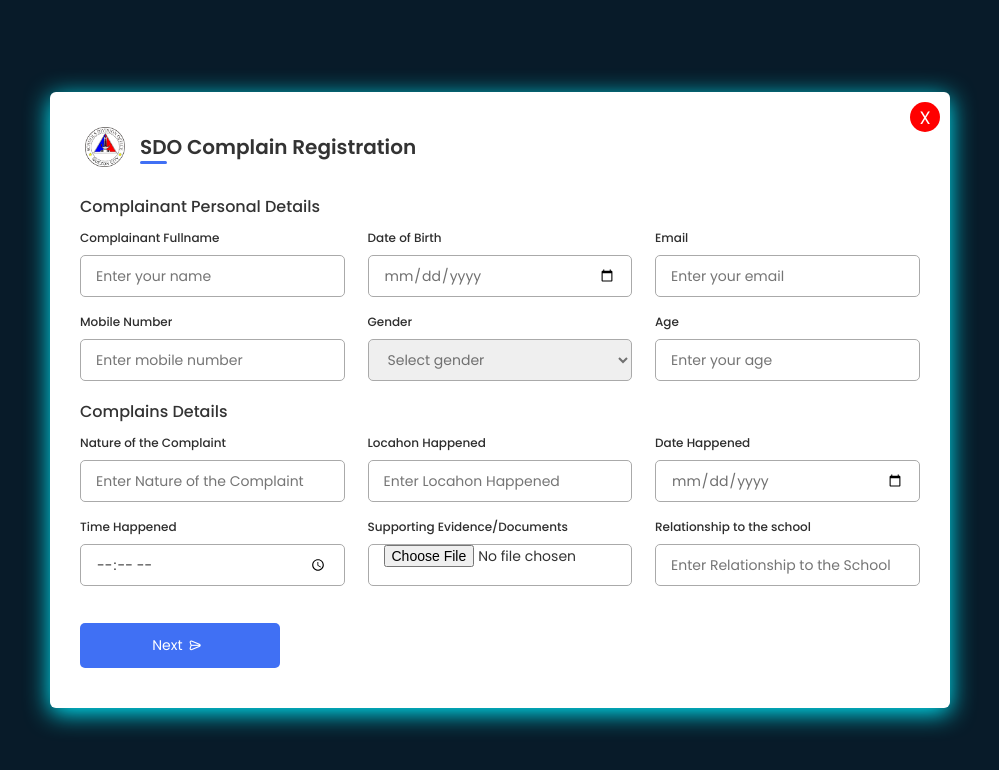
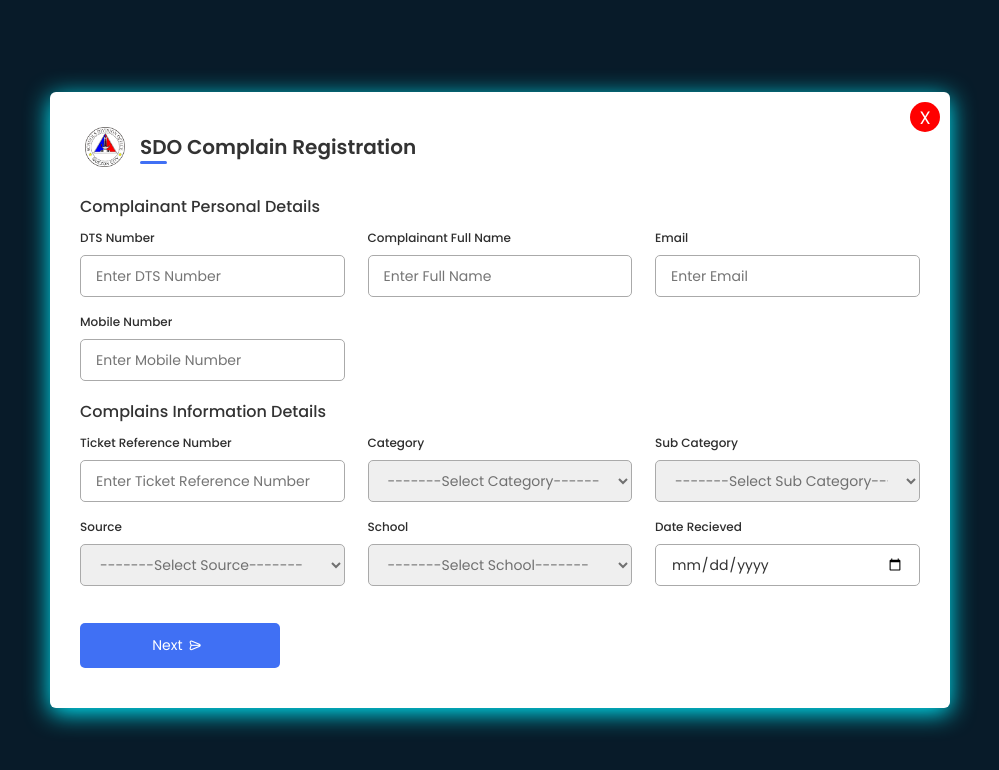
Before and after one commit to jayps69/SDOComplain, a PHP site: page /admin/registration.php in a window 1280 px wide. Shown: the top 770 px of the page, without its empty margins (140-1139 px from the left). Run offline with PHP 8.4, Linux system fonts and the light colour scheme; data that the repository does not hold is empty.

Commit message:
Update registration.php

```diff
--- a/admin/registration.php
+++ b/admin/registration.php
@@ -1,5 +1,4 @@
 <!DOCTYPE html>
-<!-- Coding By CodingNepal - codingnepalweb.com -->
 <html lang="en">
 <head>
     <meta charset="UTF-8">
@@ -25,84 +24,153 @@
         </div>
 
 
-        <form action="#">
+        <form action="#" method="POST">
             <div class="form first">
                 <div class="details personal">
                     <span class="title">Complainant Personal Details</span>
 
                     <div class="fields">
                         <div class="input-field">
-                            <label>Complainant Fullname</label>
-                            <input type="text" placeholder="Enter your name" required>
+                            <label>DTS Number</label>
+                            <input type="number" name="dts" placeholder="Enter DTS Number" >
                         </div>
 
                         <div class="input-field">
-                            <label>Date of Birth</label>
-                            <input type="date" placeholder="Enter birth date" required>
+                            <label>Complainant Full Name</label>
+                            <input type="text"name="fname" placeholder="Enter Full Name" >
                         </div>
 
                         <div class="input-field">
                             <label>Email</label>
-                            <input type="text" placeholder="Enter your email" required>
+                            <input type="mail" name="mail" placeholder="Enter Email" >
                         </div>
 
                         <div class="input-field">
                             <label>Mobile Number</label>
-                            <input type="number" placeholder="Enter mobile number" required>
+                            <input type="number" name="contact" placeholder="Enter Mobile Number" >
+                        </div>
+
+
+                    </div>
+                </div>
+
+                <div class="details ID">
+                    <span class="title">Complains Information Details</span>
+
+                    <div class="fields">
+                        <div class="input-field">
+                            <label>Ticket Reference Number</label>
+                            <input type="number" name="trn" placeholder="Enter Ticket Reference Number" >
                         </div>
 
                         <div class="input-field">
-                            <label>Gender</label>
-                            <select required>
-                                <option disabled selected>Select gender</option>
-                                <option>Male</option>
-                                <option>Female</option>
-                                <option>Others</option>
+                            <label for="category-dropdown">Category</label>
+                            <select id="category-dropdown" name="category">
+                                <option value="">-------Select Category-------</option>
+                                <?php
+                                $conn = new mysqli('localhost', 'root', '', 'sdocms');
+                                if ($conn->connect_error) {
+                                    die("Connection failed: " . $conn->connect_error);
+                                }
+
+                                $result = mysqli_query($conn, "SELECT * FROM category ORDER BY category ASC");
+
+                                while ($row = mysqli_fetch_array($result)) {
+                                    ?>
+                                    <option value="<?php echo $row['catID']; ?>"><?php echo $row['category']; ?></option>
+                                    <?php
+                                }
+                                ?>
+                            </select>
+                        </div>
+                        <div class="input-field">
+                            <label for="subcategory-dropdown">Sub Category</label>
+                            <select name="subcategory" id="subcategory-dropdown">
+                                <option value="">-------Select Sub Category-------</option>
+                            </select>
+                        </div>
+                        <script>
+                        document.getElementById('category-dropdown').addEventListener('change', function() {
+                            var categoryID = this.value;
+                            var subcategoryDropdown = document.getElementById('subcategory-dropdown');
+                            subcategoryDropdown.innerHTML = '<option value="">-------Select Sub Category-------</option>';
+
+                            if (categoryID) {
+                                // Fetch subcategories based on the selected category from the server using AJAX.
+                                // You can use JavaScript frameworks like jQuery or fetch API for this.
+                                // Replace the following with your AJAX code.
+
+                                // Example using fetch API
+                                fetch('get_subcategories.php?categoryID=' + categoryID)
+                                    .then(response => response.json())
+                                    .then(data => {
+                                        data.forEach(function(subcategory) {
+                                            var option = document.createElement('option');
+                                            option.value = sub_category.id;
+                                            option.text = sub_category.subcategory;
+                                            subcategoryDropdown.appendChild(option);
+                                        });
+                                    })
+                                    .catch(error => console.error('Error fetching subcategories: ' + error));
+                            } else {
+                                // If no category is selected, keep the subcategory dropdown empty.
+                            }
+                        });
+                        </script>
+
+
+                         <div class="input-field">
+                            <label for="source-dropdown"?>Source</label>
+                            <select id="source-dropdown" name="source">
+                                <option value="">-------Select Source-------</option>
+                                <?php
+                                $conn = new mysqli('localhost', 'root', '', 'sdocms');
+
+                                        if ($conn->connect_error) {
+                                            die("Connection failed: " . $conn->connect_error);
+                                        }
+
+                                        $result = mysqli_query($conn, "SELECT * FROM source ORDER BY source ASC"); // Added a semicolon here
+
+                                        while ($row = mysqli_fetch_array($result)) {
+                                            ?>
+                                            <option value="<?php echo $row['id']; ?>"><?php echo $row['source']; ?></option>
+                                            <?php
+                                        }
+
+                                // Don't forget to close the PHP tag if you don't have additional PHP code below.
+                                ?>
                             </select>
                         </div>
 
                         <div class="input-field">
-                            <label>Age</label>
-                            <input type="number" placeholder="Enter your age" required>
+                            <label for="school-dropdown">School</label>
+                            <select id="school-dropdown" name="school">
+                                <option value="">-------Select School-------</option>
+                                <?php
+                                $conn = new mysqli('localhost', 'root', '', 'sdocms');
+
+                                        if ($conn->connect_error) {
+                                            die("Connection failed: " . $conn->connect_error);
+                                        }
+
+                                        $result = mysqli_query($conn, "SELECT * FROM school ORDER BY school ASC"); // Added a semicolon here
+
+                                        while ($row = mysqli_fetch_array($result)) {
+                                            ?>
+                                            <option value="<?php echo $row['id']; ?>"><?php echo $row['school']; ?></option>
+                                            <?php
+                                        }
+
+                                // Don't forget to close the PHP tag if you don't have additional PHP code below.
+                                ?>
+                            </select>
+                        </div>
+                        <div class="input-field">
+                            <label>Date Recieved</label>
+                            <input type="date" name="daterecieved" placeholder="Enter Date Recieved" >
                         </div>
                     </div>
-                </div>
-
-                <div class="details ID">
-                    <span class="title">Complains Details</span>
-
-                    <div class="fields">
-                        <div class="input-field">
-                            <label>Nature of the Complaint</label>
-                            <input type="text" placeholder="Enter Nature of the Complaint" required>
-                        </div>
-
-                        <div class="input-field">
-                            <label>Locahon Happened</label>
-                            <input type="text" placeholder="Enter Locahon Happened" required>
-                        </div>
-
-                        <div class="input-field">
-                            <label>Date Happened</label>
-                            <input type="date" placeholder="Enter Date Happened" required>
-                        </div>
-
-                        <div class="input-field">
-                            <label>Time Happened</label>
-                            <input type="time" placeholder="Enter Time Happened" required>
-                        </div>
-
-                        <div class="input-field">
-                            <label>Supporting Evidence/Documents</label>
-                            <input type="file" placeholder="Attach Supporting Evidence/Documents" required>
-                        </div>
-
-                        <div class="input-field">
-                            <label>Relationship to the school</label>
-                            <input type="text" placeholder="Enter Relationship to the School" required>
-                        </div>
-                    </div>
-
                     <button class="nextBtn">
                         <span class="btnText">Next</span>
                         <i class="uil uil-navigator"></i>
@@ -112,87 +180,21 @@
 
             <div class="form second">
                 <div class="details address">
-                    <span class="title">Complaint Category</span>
+                    <span class="title">Complaint Report Details</span>
 
                     <div class="fields">
                         <div class="input-field">
-                            <label>Category</label>
-                            <input type="text" placeholder="Enter Category" required>
-                        </div>
-
-                        <div class="input-field">
-                            <label>Sub Category</label>
-                            <input type="text" placeholder="Enter Sub Category" required>
-                        </div>
-
-                        <div class="input-field">
-                            <label>Person of Interest</label>
-                            <input type="text" placeholder="Enter Person of Interest" required>
-                        </div>
-
-                        <div class="input-field">
-                            <label>School</label>
-                            <input type="text" placeholder="Enter your School" required>
-                        </div>
-
-                        <div class="input-field">
-                            <label>School Location</label>
-                            <input type="text" placeholder="Enter School Location" required>
-                        </div>
-
-                        <div class="input-field">
-                            <label>Urgency Type</label>
-                            <select required>
-                                <option disabled selected>Select Urgency Type</option>
-                                <option>Low</option>
-                                <option>Medium</option>
-                                <option>High</option>
-                            </select>
-                    </div>
-                </div>
-
-                <div class="details family">
-                    <span class="title">Witness Information</span>
-
-                    <div class="fields">
-                        <div class="input-field">
-                            <label>Name of Witness</label>
-                            <input type="text" placeholder="Enter Name of Witness " required>
-                        </div>
-
-                        <div class="input-field">
-                            <label>Age of Witness</label>
-                            <input type="number" placeholder="Enter Witness Age" required>
-                        </div>
-
-                        <div class="input-field">
-                            <label>Relationship to Complainant</label>
-                            <input type="text" placeholder="Enter Relationship to Complainant" required>
-                        </div>
-
-                        <div class="input-field">
-                            <label>Witness Contact</label>
-                            <input type="text" placeholder="Enter Witness Contact" required>
-                        </div>
-
-                        <div class="input-field">
-                            <label>Witness email</label>
-                            <input type="email" placeholder="Enter Witness email" required>
-                        </div>
-
-                        <div class="input-field">
-                            <label>Sworn letter of the Witness</label>
-                            <input type="file" placeholder="Sworn letter of the Witness" required>
+                            <label>Details</label>
+                            <textarea placeholder="Enter Details" name="details" required style="width: 840px; height: 335px; padding:10px;"></textarea>
                         </div>
                     </div>
-
                     <div class="buttons">
                         <div class="backBtn">
                             <i class="uil uil-navigator"></i>
                             <span class="btnText">Back</span>
                         </div>
 
-                        <button class="sumbit">
+                        <button type="submit" name="submit" class="sumbit">
                             <span class="btnText">Submit</span>
                             <i class="uil uil-navigator"></i>
                         </button>
@@ -201,6 +203,29 @@
             </div>
         </form>
     </div>
+    <?php
+     /*if (isset($_POST['submit'])) {
+
+
+        $db = mysqli_connect('localhost', 'root', '', 'sdocms') or die("Connection failed: " . mysqli_connect_error());
+
+        $dts = $_POST["dts"];
+        $fname = $_POST["fname"];
+        $mail = $_POST["mail"];
+        $contact = $_POST["contact"];
+        $ticketRefNumber = $_POST["trn"];
+        $category = $_POST["category"];
+        $subcategory = $_POST["subcategory"];
+        $source = $_POST["source"];
+        $school = $_POST["school"];
+        $dateReceived = $_POST["daterecieved"];
+        $details = $_POST["details"];
+
+
+        $sql = "INSERT INTO complaint (dts, name, email, contact, trn, category, subcategory, source, school, recieved, details)
+        VALUES ('$dts', '$fname', ' $mail' , ' $contact', ' $ticketRefNumber', ' $category', ' $subcategory', ' $source', ' $school', ' $dateRecieved', ' $details')";
+     }*/
+    ?>
 
     <script src="../js/regisscript.js"></script>
     <script>
```
